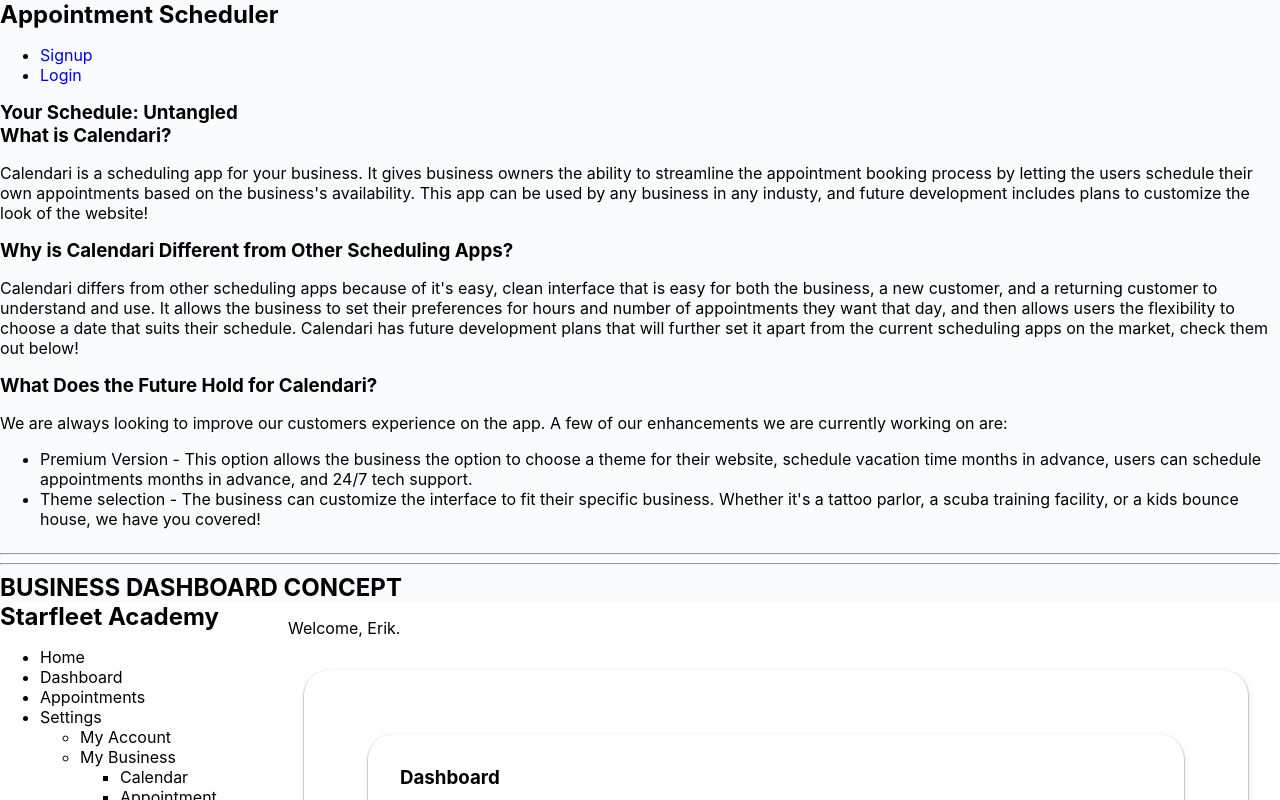
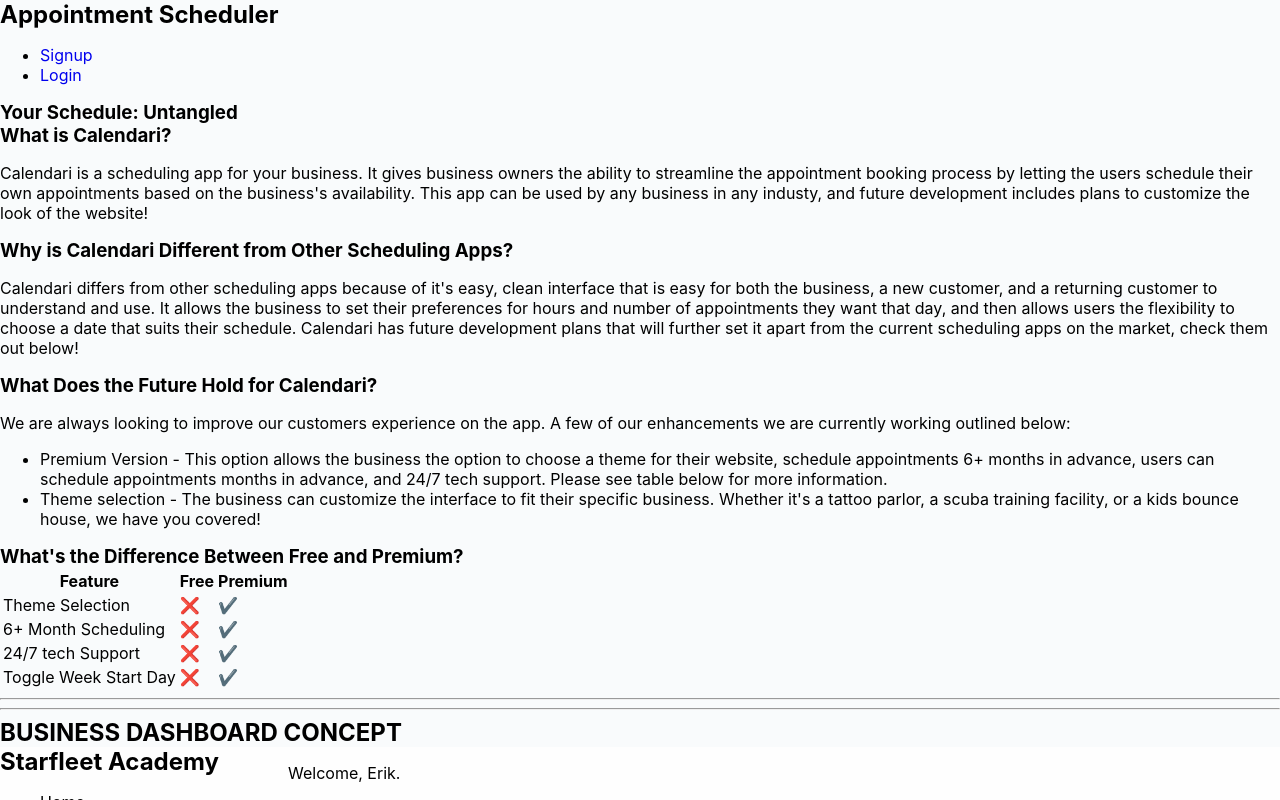
Before and after one commit to ErikPlachta/Calendari, a React (Create React App) app in the folder client/: page / in a window 1280 px wide. Shown: the top 800 px of the page. Built offline with nearby package versions, Linux system fonts and the light colour scheme.

Commit message:
added a table for free vs. premium

```diff
--- a/client/src/pages/Home.js
+++ b/client/src/pages/Home.js
@@ -33,12 +33,49 @@ export default function Home() {
       <div id="futureDev">
       <h3>What Does the Future Hold for Calendari?</h3>
         <p>
-          We are always looking to improve our customers experience on the app. A few of our enhancements we are currently working on are:
+          We are always looking to improve our customers experience on the app. A few of our enhancements we are currently working outlined below:
         </p>
         <ul>
-          <li>Premium Version - This option allows the business the option to choose a theme for their website, schedule vacation time months in advance, users can schedule appointments months in advance, and 24/7 tech support.</li>
+          <li>Premium Version - This option allows the business the option to choose a theme for their website, schedule appointments 6+ months in advance, users can schedule appointments months in advance, and 24/7 tech support. Please see table below for more information.</li>
           <li>Theme selection - The business can customize the interface to fit their specific business. Whether it's a tattoo parlor, a scuba training facility, or a kids bounce house, we have you covered!</li>
         </ul>
+      </div>
+      <div id="freeVsPremium">
+      <h3>What's the Difference Between Free and Premium?</h3>
+        <div classname="tableContainer">
+          <table>
+            <thead>
+              <tr>
+                <th>Feature</th>
+                <th>Free</th>
+                <th>Premium</th>
+              </tr>
+            </thead>
+            <tbody>
+              <tr>
+                <td>Theme Selection</td>
+                <td> ❌ </td>
+                <td> ✔️ </td>
+              </tr>
+              <tr>
+                <td>6+ Month Scheduling</td>
+                <td> ❌ </td>
+                <td> ✔️ </td>
+              </tr>
+              <tr>
+                <td>24/7 tech Support</td>
+
+                <td> ❌ </td>
+                <td> ✔️ </td>
+              </tr>
+              <tr>
+                <td>Toggle Week Start Day</td>
+                <td> ❌ </td>
+                <td> ✔️ </td>
+              </tr>
+            </tbody>
+          </table>
+        </div>
       </div>
     </section>
   )
```
